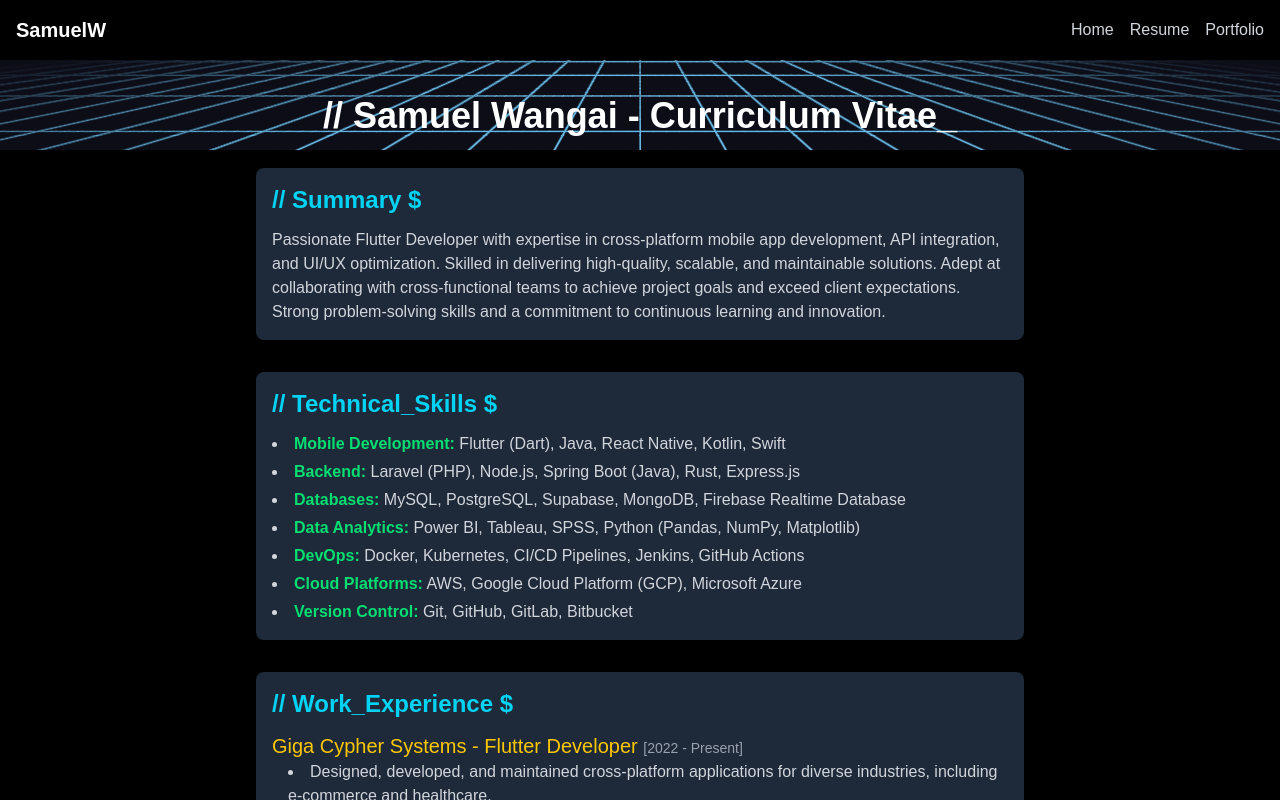
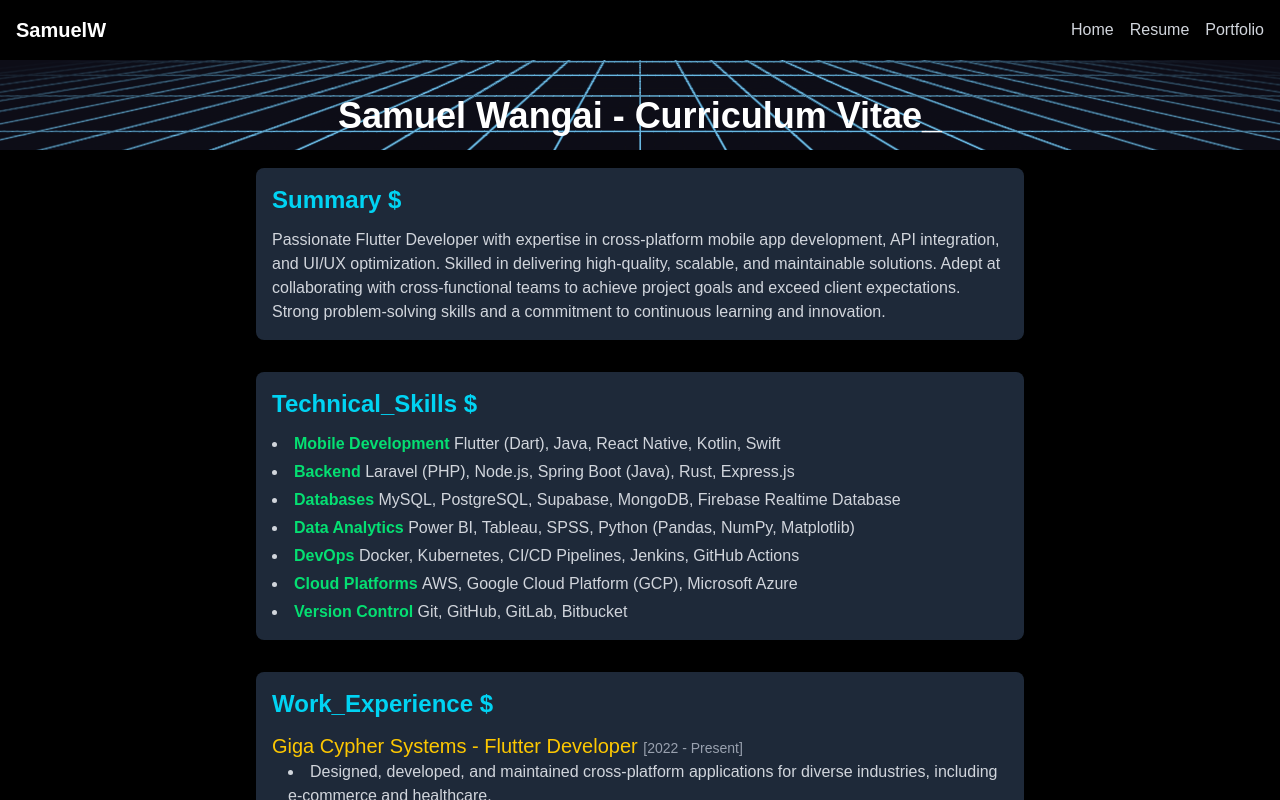
Before and after one commit to swangai7178/portfolio, a Next.js app: page /resume in a window 1280 px wide. Built offline with nearby package versions, Linux system fonts and the light colour scheme.

Commit message:
update on the portfolio

```diff
--- a/src/app/resume/page.tsx
+++ b/src/app/resume/page.tsx
@@ -14,11 +14,11 @@ export default function ResumePage() {
             <DeveloperVibeBackground />
             <div className="absolute inset-0 z-10 overflow-y-auto pt-24 pb-12">
                 <main className="container mx-auto max-w-4xl text-white px-4 md:px-8 lg:px-16">
-                    <h1 className="text-4xl font-bold mb-8 text-center">// Samuel Wangai - Curriculum Vitae_</h1>
+                    <h1 className="text-4xl font-bold mb-8 text-center"> Samuel Wangai - Curriculum Vitae_</h1>
 
                     {/* Summary Section */}
                     <section className="mb-8 p-4 bg-gray-800 bg-opacity-70 rounded-lg">
-                        <h2 className="text-2xl font-semibold mb-3 text-cyan-400">// Summary $</h2>
+                        <h2 className="text-2xl font-semibold mb-3 text-cyan-400"> Summary $</h2>
                         <p className="text-gray-300">
                             Passionate Flutter Developer with expertise in cross-platform mobile app development, API integration, and UI/UX optimization. Skilled in delivering high-quality, scalable, and maintainable solutions. Adept at collaborating with cross-functional teams to achieve project goals and exceed client expectations. Strong problem-solving skills and a commitment to continuous learning and innovation.
                         </p>
@@ -26,21 +26,21 @@ export default function ResumePage() {
 
                     {/* Technical Skills Section */}
                     <section className="mb-8 p-4 bg-gray-800 bg-opacity-70 rounded-lg">
-                        <h2 className="text-2xl font-semibold mb-3 text-cyan-400">// Technical_Skills $</h2>
+                        <h2 className="text-2xl font-semibold mb-3 text-cyan-400"> Technical_Skills $</h2>
                         <ul className="list-disc list-inside text-gray-300 space-y-1">
-                            <li><strong className="text-green-400">Mobile Development:</strong> Flutter (Dart), Java, React Native, Kotlin, Swift</li>
-                            <li><strong className="text-green-400">Backend:</strong> Laravel (PHP), Node.js, Spring Boot (Java), Rust, Express.js</li>
-                            <li><strong className="text-green-400">Databases:</strong> MySQL, PostgreSQL, Supabase, MongoDB, Firebase Realtime Database</li>
-                            <li><strong className="text-green-400">Data Analytics:</strong> Power BI, Tableau, SPSS, Python (Pandas, NumPy, Matplotlib)</li>
-                            <li><strong className="text-green-400">DevOps:</strong> Docker, Kubernetes, CI/CD Pipelines, Jenkins, GitHub Actions</li>
-                            <li><strong className="text-green-400">Cloud Platforms:</strong> AWS, Google Cloud Platform (GCP), Microsoft Azure</li>
-                            <li><strong className="text-green-400">Version Control:</strong> Git, GitHub, GitLab, Bitbucket</li>
+                            <li><strong className="text-green-400">Mobile Development</strong> Flutter (Dart), Java, React Native, Kotlin, Swift</li>
+                            <li><strong className="text-green-400">Backend </strong> Laravel (PHP), Node.js, Spring Boot (Java), Rust, Express.js</li>
+                            <li><strong className="text-green-400">Databases </strong> MySQL, PostgreSQL, Supabase, MongoDB, Firebase Realtime Database</li>
+                            <li><strong className="text-green-400">Data Analytics </strong> Power BI, Tableau, SPSS, Python (Pandas, NumPy, Matplotlib)</li>
+                            <li><strong className="text-green-400">DevOps </strong> Docker, Kubernetes, CI/CD Pipelines, Jenkins, GitHub Actions</li>
+                            <li><strong className="text-green-400">Cloud Platforms </strong> AWS, Google Cloud Platform (GCP), Microsoft Azure</li>
+                            <li><strong className="text-green-400">Version Control </strong> Git, GitHub, GitLab, Bitbucket</li>
                         </ul>
                     </section>
 
                     {/* Work Experience Section */}
                     <section className="mb-8 p-4 bg-gray-800 bg-opacity-70 rounded-lg">
-                        <h2 className="text-2xl font-semibold mb-3 text-cyan-400">// Work_Experience $</h2>
+                        <h2 className="text-2xl font-semibold mb-3 text-cyan-400"> Work_Experience $</h2>
                         <div className="mb-4">
                             <h3 className="text-xl font-medium text-yellow-400">Giga Cypher Systems - Flutter Developer <span className="text-sm text-gray-400">[2022 - Present]</span></h3>
                             <ul className="list-disc list-inside text-gray-300 pl-4">
@@ -83,18 +83,17 @@ export default function ResumePage() {
 
                     {/* Education Section */}
                     <section className="mb-8 p-4 bg-gray-800 bg-opacity-70 rounded-lg">
-                        <h2 className="text-2xl font-semibold mb-3 text-cyan-400">// Education $</h2>
-                        <p className="text-gray-300"><strong className="text-yellow-400">Kirinyaga University:</strong> Bachelor's Degree in Computer Science (2017-2021)</p>
+                        <h2 className="text-2xl font-semibold mb-3 text-cyan-400"> Education $</h2>
+                        <p className="text-gray-300"><strong className="text-yellow-400">Kirinyaga University:</strong> Bachelors Degree in Computer Science (2017-2021)</p>
                         <ul className="list-disc list-inside text-gray-300 pl-4">
                             <li>Specialized in Software Development and Data Analytics.</li>
-                            <li>Completed a capstone project on "AI-Powered Chatbots for Customer Support."</li>
-                            <li>Active member of the university's programming club and hackathon participant.</li>
+                            <li>Completed a capstone project on AI-Powered Chatbots for Customer Support.</li>
                         </ul>
                     </section>
 
                     {/* Interests Section */}
                     <section className="p-4 bg-gray-800 bg-opacity-70 rounded-lg">
-                        <h2 className="text-2xl font-semibold mb-3 text-cyan-400">// Interests $</h2>
+                        <h2 className="text-2xl font-semibold mb-3 text-cyan-400"> Interests $</h2>
                         <p className="text-gray-300">
                             Flutter, AI, Machine Learning, Blockchain, Open-Source Projects, Hackathons, Programming Languages, UI/UX Design, Networking, Cloud Computing, Cybersecurity, Game Development, and IoT.
                         </p>
```
